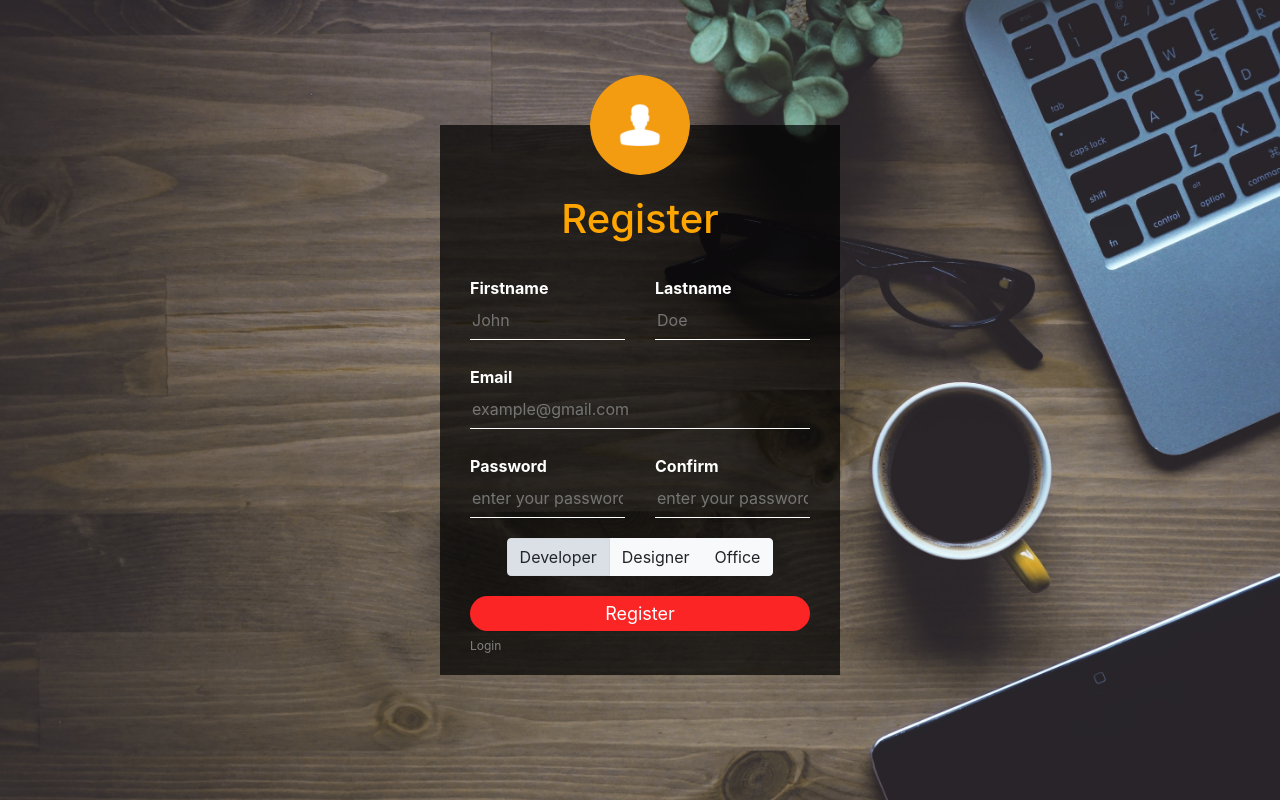
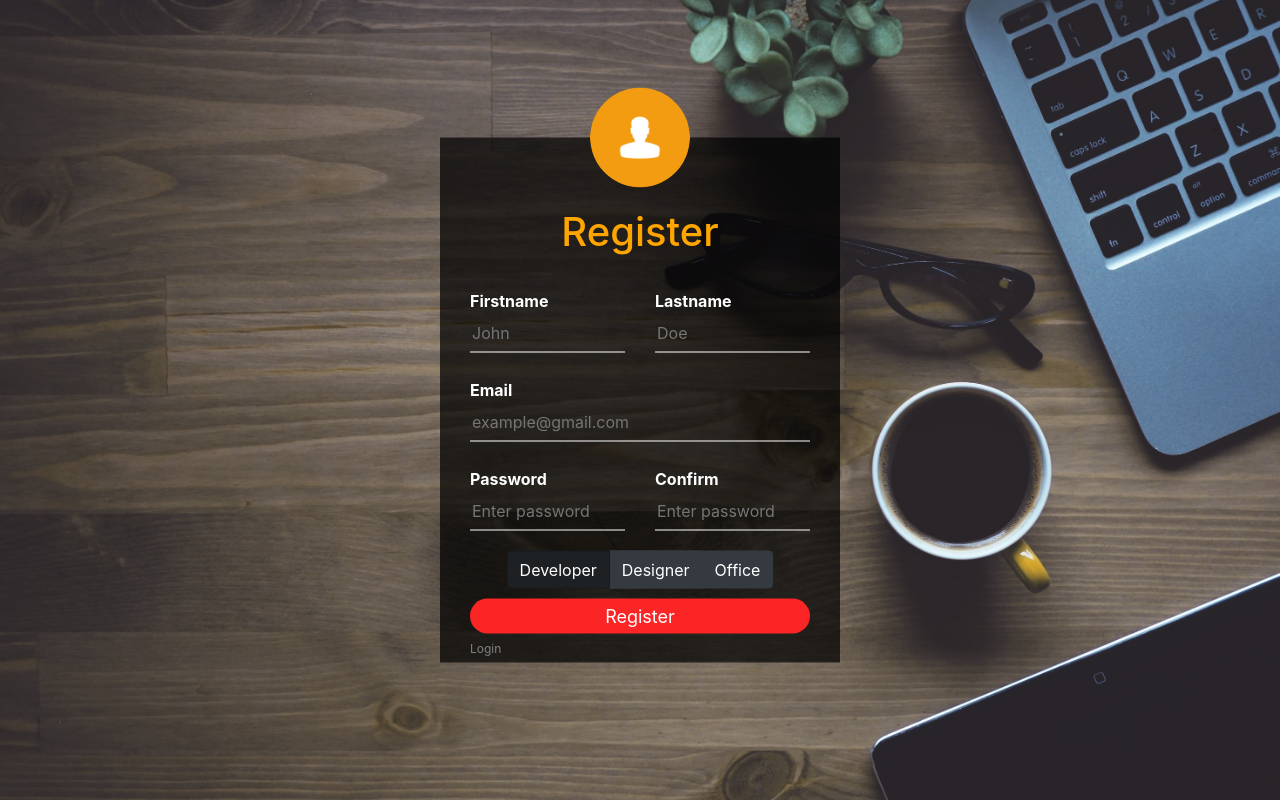
Before and after one commit to yiu-code/ProjectML, a Django app: page /register/ in a window 1280 px wide. Run offline with Django 3.2, Linux system fonts and the light colour scheme; some libraries are stand-ins or nearby versions.

Commit message:
Login error fontsize aangepast en Register styling en error message finalized
Email validation existing email werkt nu ook

```diff
--- a/FullStackDjango/api/forms.py
+++ b/FullStackDjango/api/forms.py
@@ -10,8 +10,8 @@ class RegistrationForm(UserCreationForm):
                          ('Office', 'Office')
                         ]
     email = forms.EmailField(required=True, widget=forms.EmailInput(attrs={ 'placeholder': 'example@gmail.com'}))
-    password1 = forms.CharField(widget=forms.PasswordInput(attrs={'placeholder': 'enter your password'}))
-    password2 = forms.CharField(widget=forms.PasswordInput(attrs={'placeholder': 'enter your password'}))
+    password1 = forms.CharField(widget=forms.PasswordInput(attrs={'placeholder': 'Enter password'}))
+    password2 = forms.CharField(widget=forms.PasswordInput(attrs={'placeholder': 'Enter password'}))
     firstname = forms.CharField(required=True, widget=forms.TextInput(attrs={'placeholder': 'John'}))
     lastname = forms.CharField(required=True, widget=forms.TextInput(attrs={'placeholder': 'Doe'}))
     jobtitle = forms.ChoiceField(choices=Job_title_choices, widget=forms.RadioSelect(attrs={}))
@@ -21,12 +21,16 @@ class RegistrationForm(UserCreationForm):
         model = User
         fields = ('email', 'firstname', 'lastname', 'jobtitle', 'password1', 'password2')
 
+
+
     def save(self, commit=True):
         user = super(RegistrationForm, self).save(commit=False)
         user.firstname = self.cleaned_data['firstname']
         user.lastname = self.cleaned_data['lastname']
         user.email = self.cleaned_data['email']
 
+        if User.objects.filter(email=self.cleaned_data['email']).count() != 0:
+            raise forms.ValidationError("Email already exists")
 
         if commit:
             user.save()
--- a/FullStackDjango/api/static/login.css
+++ b/FullStackDjango/api/static/login.css
@@ -106,6 +106,7 @@ ul {
   list-style-type: none;
   padding: 0;
   margin: 0;
+  font-size: 12px;
 }
 
 #errorMessage {
--- a/FullStackDjango/api/static/register.css
+++ b/FullStackDjango/api/static/register.css
@@ -13,7 +13,7 @@ body {
 
 .registerbox {
     width: 400px;
-    height: 550px;
+    height: 525px;
     background: rgba(0, 0, 0, 0.7);
     color: #fff;
     top: 50%;
@@ -102,6 +102,8 @@ h1 {
     padding-bottom: 2px;
     text-align: center;
     animation: Slide_Up 1.4s ease;
+    margin-top: 10px;
+
   }
 
   @keyframes Slide_Up{
@@ -116,4 +118,11 @@ h1 {
 
 ul li {
     list-style: none;
+    text-align: center;
 }
+
+ul {
+    padding: 0;
+    padding-bottom: 0px;
+    font-size: 12px
+}
--- a/FullStackDjango/api/templates/register.html
+++ b/FullStackDjango/api/templates/register.html
@@ -63,17 +63,17 @@
                     </p>
                 </div>
             </div>
-            <div class="justify-content-center mx-auto text-center">
+            <div style="margin-top: 0" class="justify-content-center mx-auto text-center">
             <div class="btn-group btn-group-toggle" data-toggle="buttons">
-                <label for="id_jobtitle_0" class="btn btn-light active">
+                <label for="id_jobtitle_0" class="btn btn-dark active">
                         <input type="radio" name="jobtitle" value="Developer" required id="id_jobtitle_0" checked>
                         Developer
                 </label>
-                <label for="id_jobtitle_1" class="btn btn-light">
+                <label for="id_jobtitle_1" class="btn btn-dark">
                         <input type="radio" name="jobtitle" value="Designer" required id="id_jobtitle_1">
                         Designer
                 </label>
-                <label for="id_jobtitle_2" class="btn btn-light">
+                <label for="id_jobtitle_2" class="btn btn-dark">
                         <input type="radio" name="jobtitle" value="Office" required id="id_jobtitle_2">
                         Office
                 </label>
@@ -84,12 +84,18 @@
 
 
 
-            <button style="margin-top: 20px" type="submit">Register</button>
+            <button style="margin-top: 10px" type="submit">Register</button>
             <a style="color: grey" href="/">Login</a>
 
             {% if form.password2.errors%}
             <div id="errorMessage" class="alert alert-danger" role="alert">
                 {{form.password2.errors}}
+            </div>
+            {% endif %}
+
+            {% if form.email.errors %}
+            <div id="errorMessage" class="alert alert-danger" role="alert">
+                {{form.email.errors}}
             </div>
             {% endif %}
 
```
